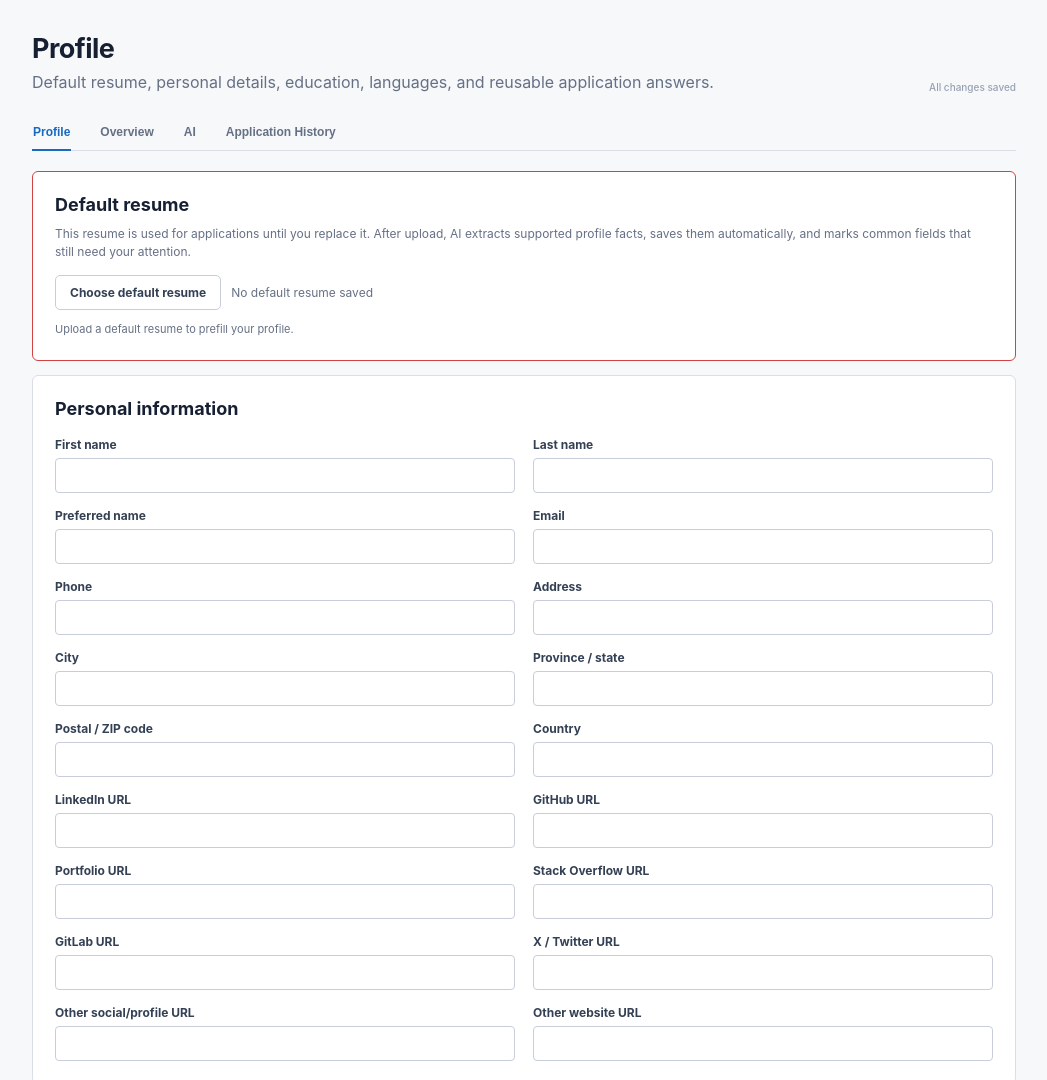
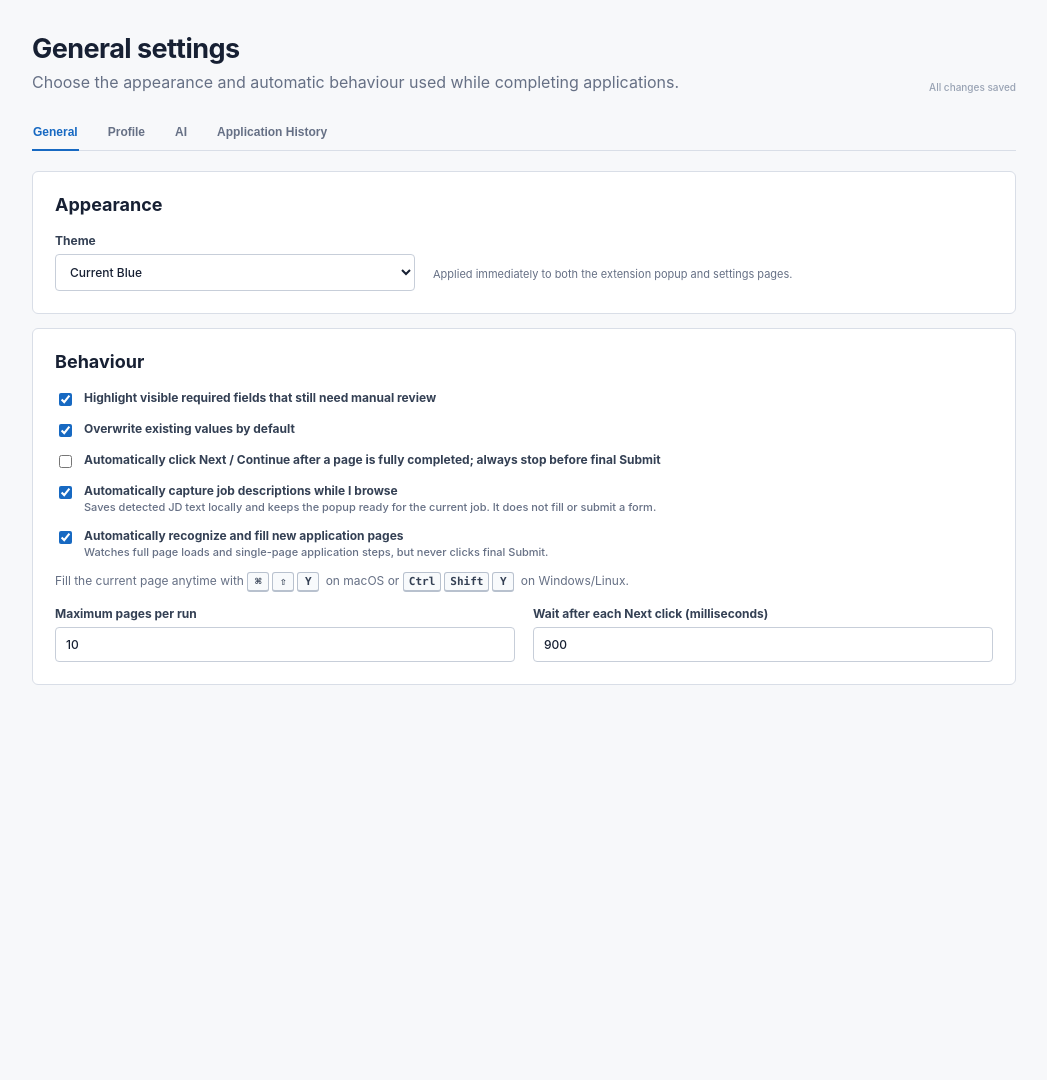
Before and after one commit to ZiDiYao/Job_Auto_Fill, a browser extension: page options.html in a window 1280 px wide. Shown: the top 1080 px of the page, without its empty margins (116-1163 px from the left). After the commit the page ends 800 px from the top, so only its background shows below. Drawn offline with Linux system fonts and the light colour scheme.

Commit message:
Make general settings the default page

```diff
--- a/options.html
+++ b/options.html
@@ -3,16 +3,16 @@
   <head>
     <meta charset="utf-8" />
     <meta name="viewport" content="width=device-width, initial-scale=1" />
-    <title>Job Autofill Profile</title>
+    <title>Job Autofill Settings</title>
     <link rel="stylesheet" href="options.css" />
   </head>
   <body>
     <main>
       <header>
         <div>
-          <h1 id="settingsTitle">Profile</h1>
+          <h1 id="settingsTitle">General settings</h1>
           <p id="settingsDescription">
-            Personal details, education, languages, and reusable application answers.
+            Choose the appearance and automatic behaviour used while completing applications.
           </p>
         </div>
         <div class="header-actions">
@@ -21,14 +21,14 @@
       </header>
 
       <nav class="settings-nav" role="tablist" aria-label="Extension settings">
+        <button class="settings-tab" role="tab" type="button" data-settings-target="general">General</button>
         <button class="settings-tab" role="tab" type="button" data-settings-target="profile">Profile</button>
-        <button class="settings-tab" role="tab" type="button" data-settings-target="overview">Overview</button>
         <button class="settings-tab" role="tab" type="button" data-settings-target="ai">AI</button>
         <button class="settings-tab" role="tab" type="button" data-settings-target="history">Application History</button>
       </nav>
 
       <form id="profileForm">
-        <section data-settings-page="profile" class="default-resume-section">
+        <section data-settings-page="profile" class="default-resume-section" hidden>
           <h2>Default resume</h2>
           <p class="help">
             This resume is used for applications until you replace it. After upload, AI extracts supported profile facts,
@@ -47,7 +47,7 @@
           </p>
         </section>
 
-        <section data-settings-page="profile">
+        <section data-settings-page="profile" hidden>
           <h2>Personal information</h2>
           <div class="grid">
             <label>First name<input name="firstName" autocomplete="given-name" /></label>
@@ -71,7 +71,7 @@
           </div>
         </section>
 
-        <section data-settings-page="profile">
+        <section data-settings-page="profile" hidden>
           <h2>Education and availability</h2>
           <p class="help">Upload a resume below to prefill supported facts. Review the result, then complete anything the resume does not state.</p>
           <div class="grid">
@@ -147,7 +147,7 @@
           </div>
         </section>
 
-        <section data-settings-page="profile">
+        <section data-settings-page="profile" hidden>
           <h2>Languages</h2>
           <p class="help">Add only languages you can use. Nothing is assumed by default; each saved language is added to supported application forms at the selected level.</p>
           <div id="languageList" class="language-list"></div>
@@ -165,7 +165,7 @@
           </datalist>
         </section>
 
-        <section data-settings-page="profile">
+        <section data-settings-page="profile" hidden>
           <h2>Application facts and preferences</h2>
           <p class="help">
             Save only answers that are true for you. These are deterministic mappings, not AI guesses. Choose
@@ -391,7 +391,7 @@
           </div>
         </section>
 
-        <section data-settings-page="profile">
+        <section data-settings-page="profile" hidden>
           <h2>Optional self-identification</h2>
           <p class="help">
             Choose the answer you normally use. Select <code>Do not autofill</code> to leave that question untouched.
@@ -409,7 +409,7 @@
           </div>
         </section>
 
-        <section data-settings-page="overview" hidden>
+        <section data-settings-page="general">
           <h2>Appearance</h2>
           <div class="theme-setting">
             <label>
@@ -424,7 +424,7 @@
           </div>
         </section>
 
-        <section data-settings-page="overview" hidden>
+        <section data-settings-page="general">
           <h2>Behaviour</h2>
           <label class="check">
             <input name="highlightUnmatched" type="checkbox" />
@@ -462,7 +462,7 @@
           </div>
         </section>
 
-        <footer id="profileFooter" data-settings-page="profile">
+        <footer id="profileFooter" data-settings-page="profile" hidden>
           <button id="exportProfile" class="secondary" type="button">Export backup</button>
           <label class="secondary file-button">
             Import backup
--- a/options.js
+++ b/options.js
@@ -43,10 +43,10 @@ const SETTINGS_PAGES = {
     title: "Profile",
     description: "Default resume, personal details, education, languages, and reusable application answers.",
   },
-  overview: {
-    hash: "#overview",
-    title: "Overview",
-    description: "Choose how autofill behaves while you browse and move through application pages.",
+  general: {
+    hash: "#general",
+    title: "General settings",
+    description: "Choose the appearance and automatic behaviour used while completing applications.",
   },
   ai: {
     hash: "#ai/settings",
@@ -67,14 +67,15 @@ function applyTheme(value) {
 }
 
 function pageFromHash(hash = location.hash) {
-  if (hash.startsWith("#overview")) return "overview";
+  if (hash.startsWith("#general") || hash.startsWith("#overview")) return "general";
+  if (hash.startsWith("#profile")) return "profile";
   if (hash.startsWith("#ai")) return "ai";
   if (hash.startsWith("#application-history") || hash === "#interview-notes") return "history";
-  return "profile";
+  return "general";
 }
 
 function showSettingsPage(page, { updateHash = false } = {}) {
-  const selected = SETTINGS_PAGES[page] ? page : "profile";
+  const selected = SETTINGS_PAGES[page] ? page : "general";
   for (const section of document.querySelectorAll("[data-settings-page]")) {
     section.hidden = section.dataset.settingsPage !== selected;
   }
```
Also changed, not shown: backend/job-notes.test.js (+5 -3 lines), README.md, manifest.json.
